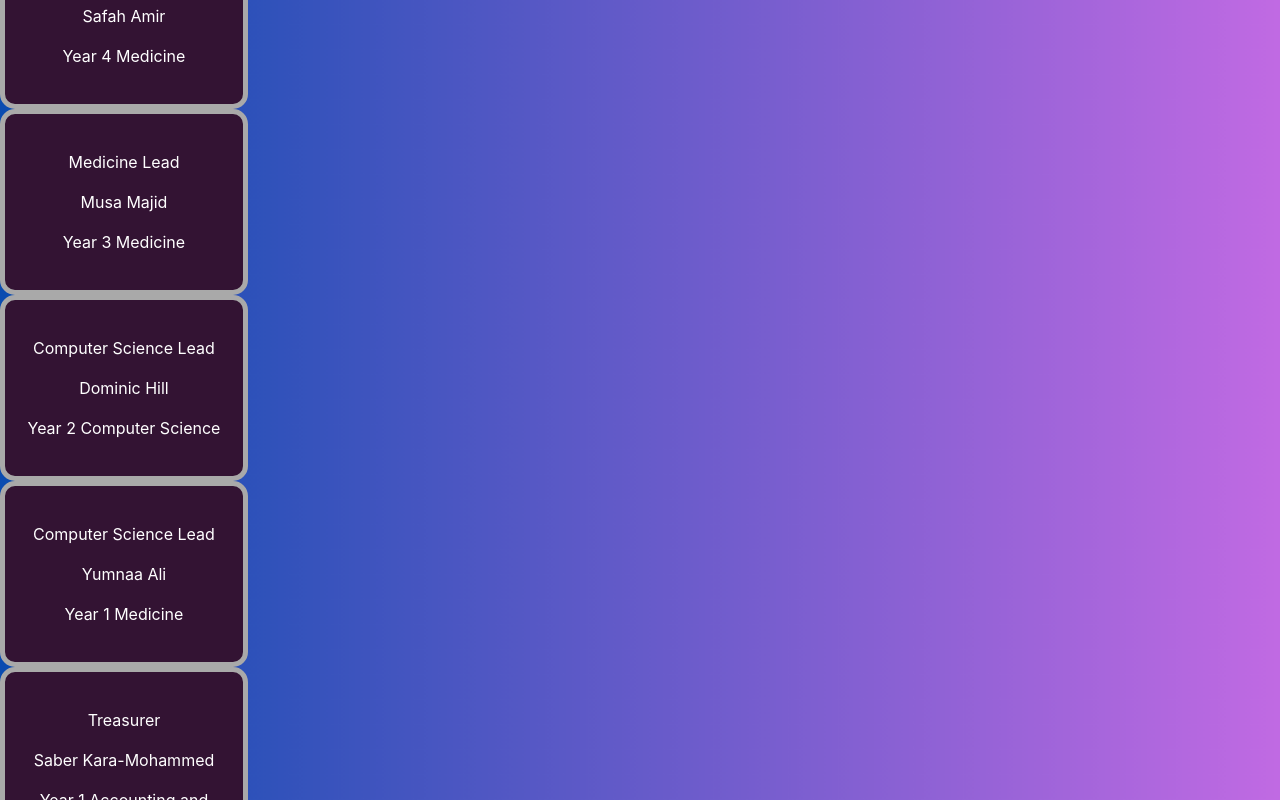
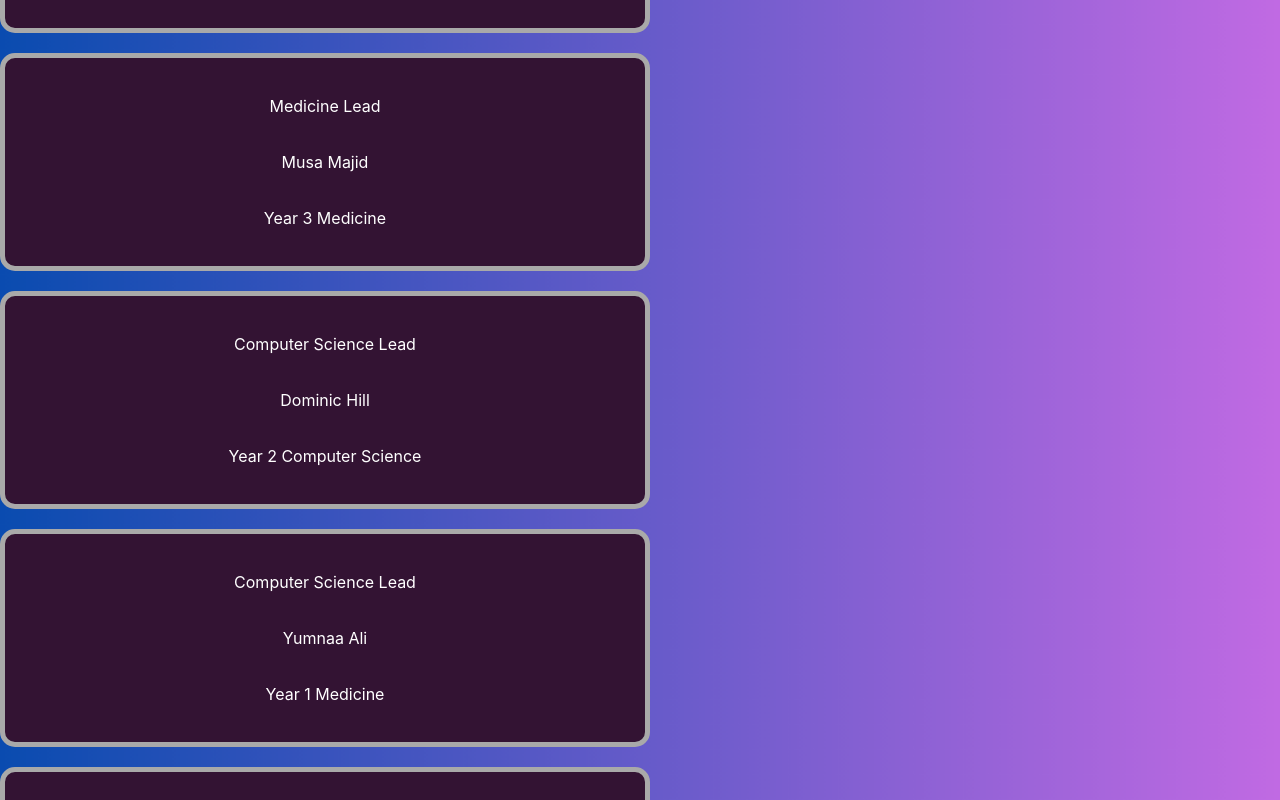
Before and after one commit to Akbari06/manchester-medtech, a React (Vite) app in the folder my-react-app/: page / in a window 1280 px wide. Shown: the top 800 px of the page. Built offline with nearby package versions, Linux system fonts and the light colour scheme.

Commit message:
needs to be centre

```diff
--- a/my-react-app/src/committee_cards.jsx
+++ b/my-react-app/src/committee_cards.jsx
@@ -3,13 +3,19 @@ import PropTypes from "prop-types";
 
 const CommitteeCard = ({ role, name, about }) => {
     const styles = {
-        backgroundColor: "#331333",  // Fixed Hex Color
+        backgroundColor: "#331333",
         padding: "20px",
         textAlign: "center",
-        border: "5px solid darkgrey",  // Fixed Border
+        border: "5px solid darkgrey",
         borderRadius: "15px",
-        width: "70%",
-        color: "white"  // Ensuring text is visible on dark background
+        width: "70vw", // Takes 70% of the screen width
+        maxWidth: "600px", // Prevents it from being too wide
+        color: "white",
+        margin: "10px auto", // Centers the card horizontally
+        display: "flex",
+        flexDirection: "column",
+        justifyContent: "center", // Centers content inside the card
+        alignItems: "center",
     };
 
     return (
@@ -21,6 +27,8 @@ const CommitteeCard = ({ role, name, about }) => {
     );
 };
 
+
+
 // Prop Validation
 CommitteeCard.propTypes = {
     role: PropTypes.string.isRequired,
@@ -29,8 +37,17 @@ CommitteeCard.propTypes = {
 };
 
 const CommitteeList = () => {
+    const containerStyles = {
+        display: "flex",
+        flexDirection: "column",
+        alignItems: "center",
+        justifyContent: "center",
+        minHeight: "100vh",
+        width: "100%",
+    };
+
     return (
-        <div>
+        <div style={containerStyles}>
             {committeeData.map(member => (
                 <CommitteeCard
                     key={member.id}
@@ -43,4 +60,6 @@ const CommitteeList = () => {
     );
 };
 
+
+
 export default CommitteeList;
```
